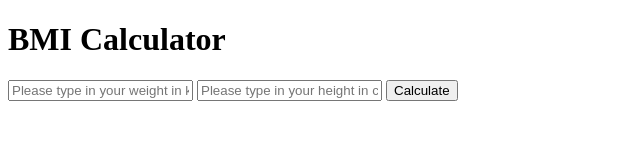
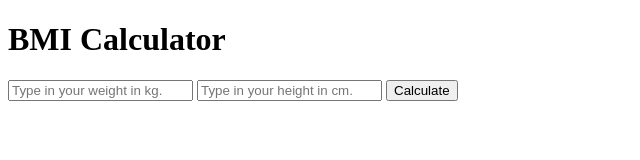
Before and after one commit to hmvitous/bmi_calculator, a website: page src/index.html in a window 1280 px wide. Shown: the full height of the page, 0-640 px from the left. Drawn offline with Linux system fonts and the light colour scheme.

```diff
--- a/src/index.html
+++ b/src/index.html
@@ -8,8 +8,8 @@
 </head>
 <body>
     <h1>BMI Calculator</h1>
-    <input type="text" id="weight" placeholder="Please type in your weight in kg.">
-    <input type="text" id="height" placeholder="Please type in your height in cm.">
+    <input type="text" id="weight" placeholder="Type in your weight in kg.">
+    <input type="text" id="height" placeholder="Type in your height in cm.">
     <button id="Calculate">Calculate</button>
 
 </body>
```
Also changed, not shown: cypress/integration/userCanCheckTheirBmi.feature.js (+4 -2 lines).
